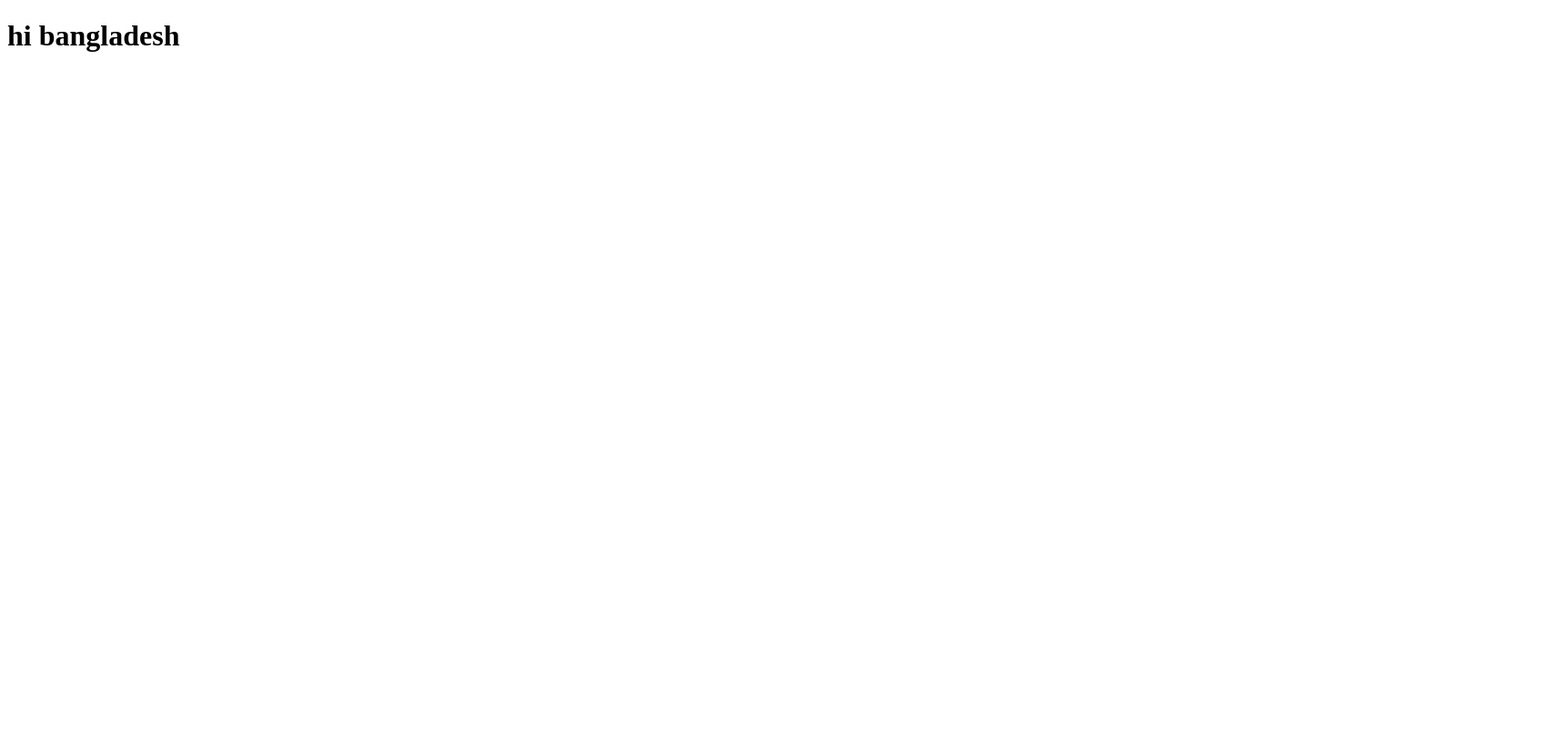
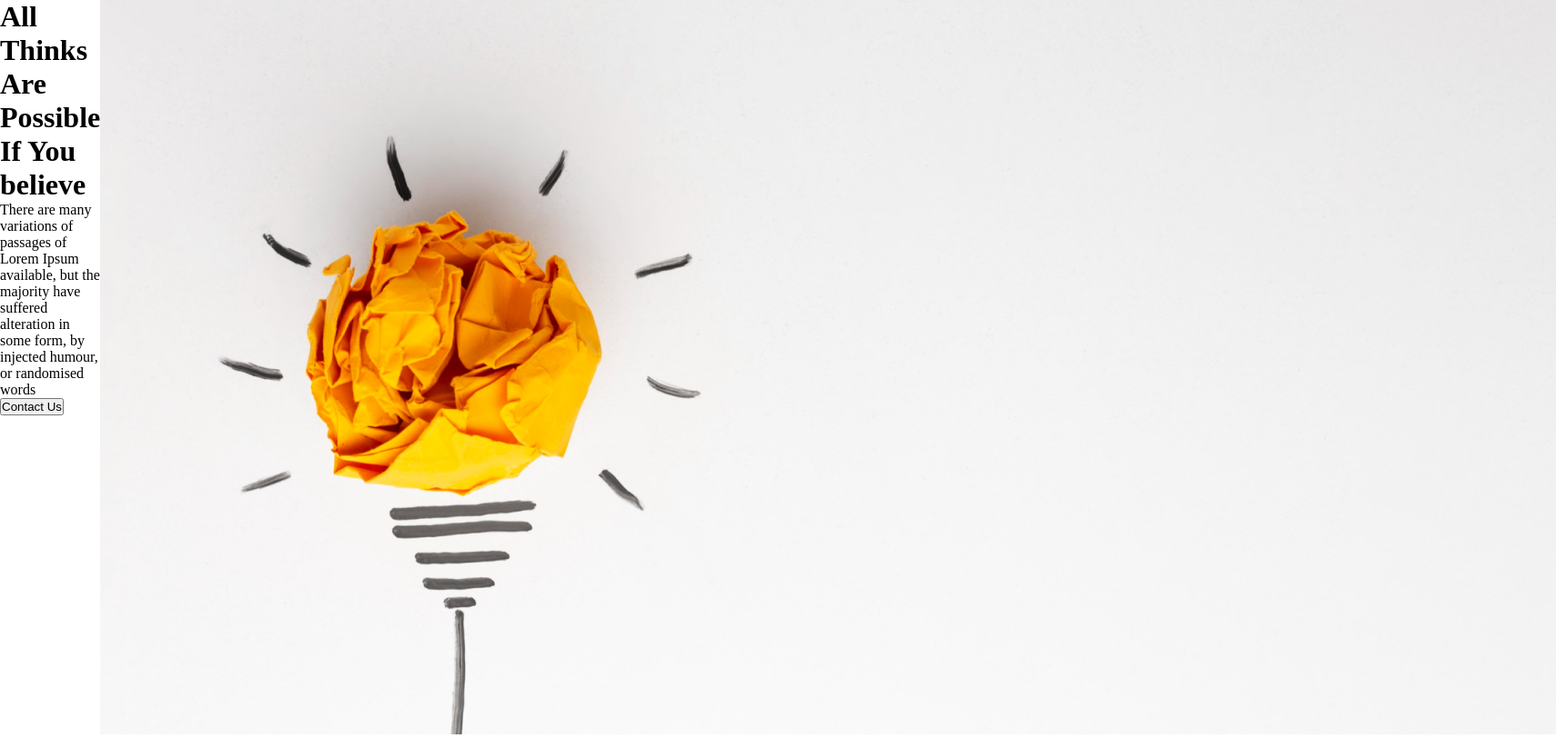
Before and after one commit to mdrabiulis/new-me, a plain HTML site: page index.html in a window 1280 px wide. Shown: the whole page at 91% size, 1710 px wide, since content can reach past the window. Drawn offline with Linux system fonts and the light colour scheme.

Commit message:
header-iteam

```diff
--- a/index.html
+++ b/index.html
@@ -7,6 +7,17 @@
     <title>Document</title>
 </head>
 <body>
-    <h1>hi bangladesh</h1>
+    <header>
+        <div class="header-iteam">
+            <div class="header-title">
+                <h1 class="title-iteam">All Thinks Are Possible If You believe</h1>
+                <p class="title-description">There are many variations of passages of Lorem Ipsum available, but the majority have suffered alteration in some form, by injected humour, or randomised words</p>
+                <button class="btn-primay">Contact Us</button>
+            </div>
+            <div class="header-img"><img src="./images/banner/banner1.png" alt=""></div>
+        </div>
+    </header>
+    <main></main>
+    <footer></footer>
 </body>
 </html>
--- a/style.css
+++ b/style.css
@@ -0,0 +1,12 @@
+*{
+    padding: 0px;
+    margin: 0px;
+}
+
+
+/* =========header======= */
+.header-iteam{
+    display: flex;
+    /* align-items: center;
+    justify-content: space-around; */
+}
```
Also changed, not shown: images/banner/banner1.png (added), images/banner/banner2.png (added), images/banner/banner3.png (added), images/gradient1.png (added), images/gradient2.png (added), images/gradient3.png (added), images/icons/ecom.png (added), images/icons/fb.png (added), images/icons/js.png (added), images/icons/smoke.png (added), images/icons/twitter.png (added), images/icons/web.png (added), images/icons/youtube.png (added), images/person.png (added), 1 more files.
